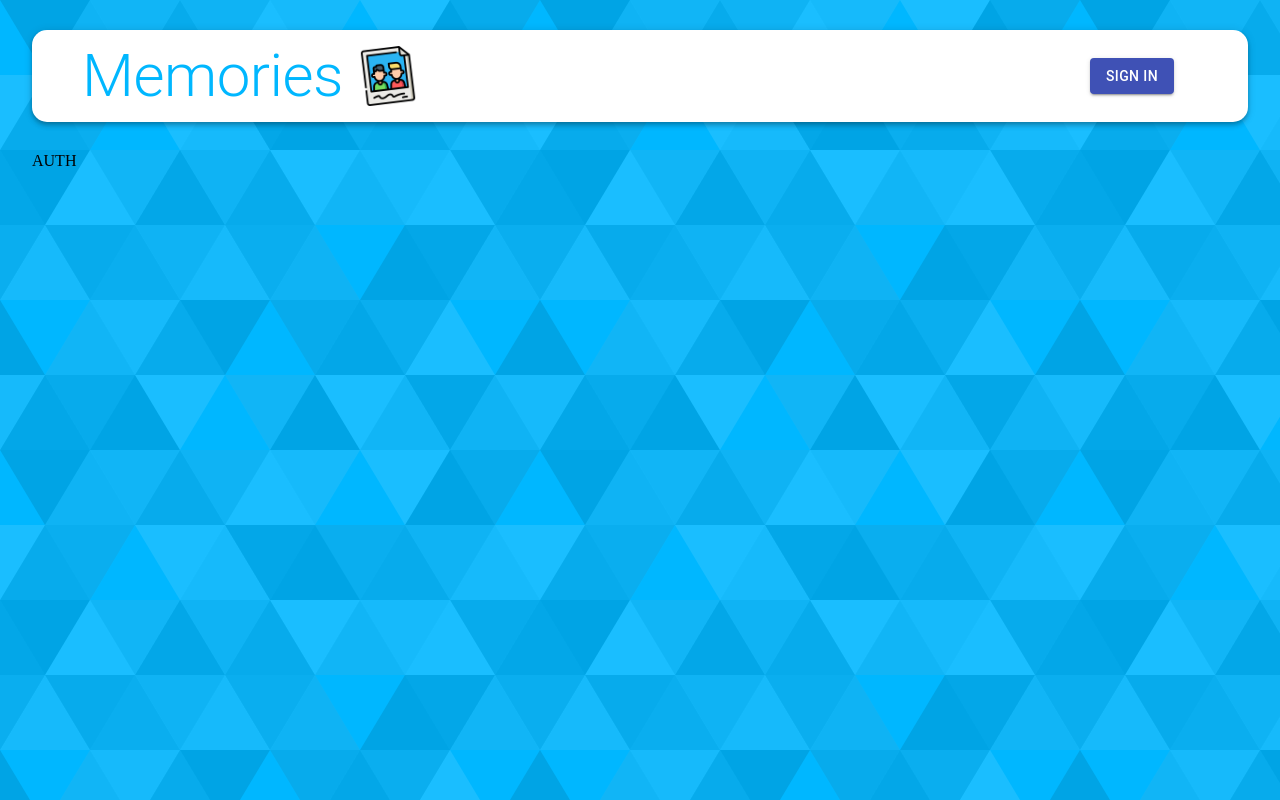
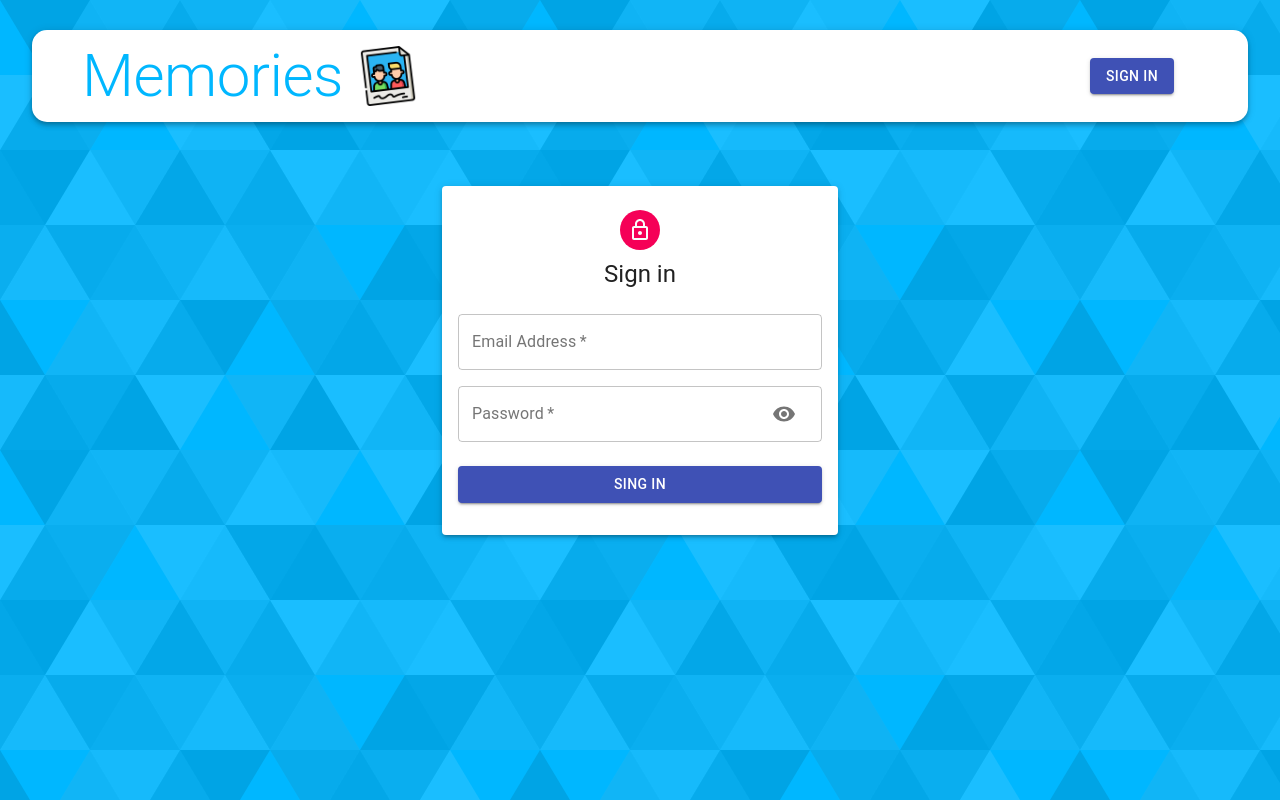
Before and after one commit to erc83/mern-memories-parte3, a React (Create React App) app in the folder client/: page /auth in a window 1280 px wide. Built offline with nearby package versions, Linux system fonts and the light colour scheme.

Commit message:
form sing in and sing up only render

```diff
--- a/client/src/components/Auth/Auth.js
+++ b/client/src/components/Auth/Auth.js
@@ -1,11 +1,52 @@
-import React from 'react';
+import React, {useState} from 'react';
+import { Avatar, Button, Paper, Grid, Typography, Container } from '@material-ui/core';
+import LockOutlinedIcon from '@material-ui/icons/LockOutlined';
+import useStyles from './styles'
+import Input from './Input'
 
 const Auth = () => {
-    const state = null;
+    const classes = useStyles();
+    const [showPassword, setShowPassword] = useState(false);
+
+    const isSignup = false;
+
+    const handleShowPassword = () => setShowPassword((prevShowPassword) => !prevShowPassword );
+
+    const handlerSubmit = () => {
+
+    }
+
+    const handleChange = () => {
+
+    }
+
     return (
-        <div>
-            AUTH
-        </div>
+        <Container component="main" maxWidth="xs">
+            <Paper className={classes.paper} elevation={3}>
+                <Avatar className={classes.avatar}>
+                    <LockOutlinedIcon/>
+                </Avatar>
+                <Typography variant="h5">{isSignup ? "Sign Up" : "Sign in"}</Typography>
+                <form className={classes.form} onSubmit={handlerSubmit}>
+                    <Grid container spacing={2}>
+                        {
+                            isSignup && (
+                                <>
+                                  <Input name="firstName" label="First Name" handleChange={handleChange} autoFocus half />
+                                  <Input name="lastName" label="Last Name" handleChange={handleChange} half />
+                                </>
+                            )
+                        }
+                        <Input name="email" label="Email Address" handleChange={handleChange} type="email" />
+                        <Input name="password" label="Password" handleChange={handleChange} type={showPassword ? "text": "password"} handleShowPassword={handleShowPassword}/>
+                        { isSignup && <Input name="confirmPassword" label="Repeat Password"  handleChange={handleChange} type="password"/>}
+                    </Grid>
+                    <Button type="submit" fullWidth variant="contained" color="primary" className={classes.submit}>
+                      {isSignup ? 'Sing Up' : 'Sing In'}
+                    </Button>
+                </form>
+            </Paper>
+        </Container>
     )
 }
 
--- /dev/null
+++ b/client/src/components/Auth/Input.js
@@ -0,0 +1,33 @@
+import React from 'react'
+import {TextField, Grid, InputAdornment, IconButton } from '@material-ui/core'
+
+import Visibility from '@material-ui/icons/Visibility'
+import VisibilityOff from '@material-ui/icons/VisibilityOff'
+
+const Input = ({ name, handleChange, label, half, autoFocus, type, handleShowPassword }) => {
+    return (
+        <Grid item xs={12} sm={ half ? 6: 12 }>
+            <TextField
+                name={name}
+                onChange={handleChange}
+                variant="outlined"
+                required
+                fullWidth
+                label={label}
+                autoFocus={autoFocus}
+                type={type}
+                InputProps={name === 'password' && {
+                    endAdornment: (
+                        <InputAdornment position="end">
+                            <IconButton onClick={ handleShowPassword }>
+                                {type === "password" ? <Visibility /> : <VisibilityOff />}
+                            </IconButton>
+                        </InputAdornment>
+                    )
+                }}
+                />
+        </Grid>
+    )
+}
+
+export default Input
--- a/client/src/components/Auth/styles.js
+++ b/client/src/components/Auth/styles.js
@@ -0,0 +1,30 @@
+import { makeStyles } from '@material-ui/core/styles';
+
+export default makeStyles((theme) => ({
+  paper: {
+    marginTop: theme.spacing(8),
+    display: 'flex',
+    flexDirection: 'column',
+    alignItems: 'center',
+    padding: theme.spacing(2),
+  },
+  root: {
+    '& .MuiTextField-root': {
+      margin: theme.spacing(1),
+    },
+  },
+  avatar: {
+    margin: theme.spacing(1),
+    backgroundColor: theme.palette.secondary.main,
+  },
+  form: {
+    width: '100%', // Fix IE 11 issue.
+    marginTop: theme.spacing(3),
+  },
+  submit: {
+    margin: theme.spacing(3, 0, 2),
+  },
+  googleButton: {
+    marginBottom: theme.spacing(2),
+  },
+}));
```
